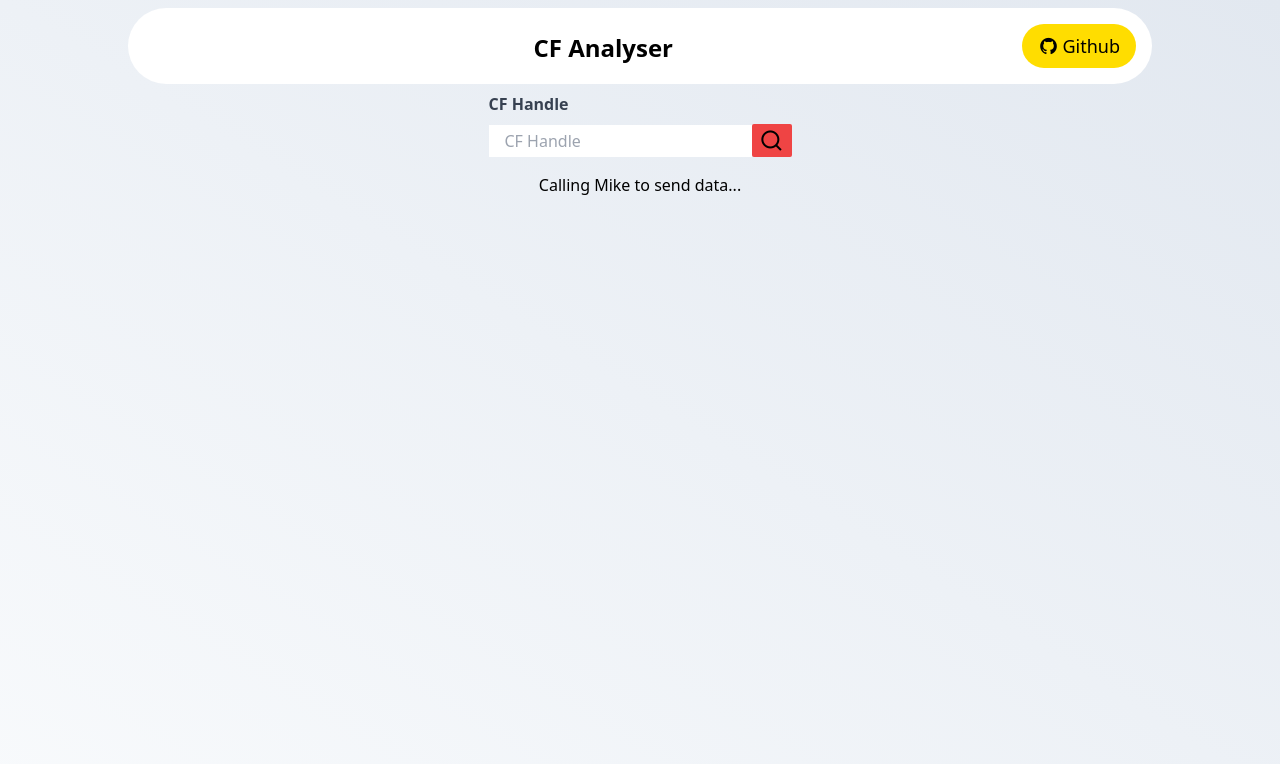
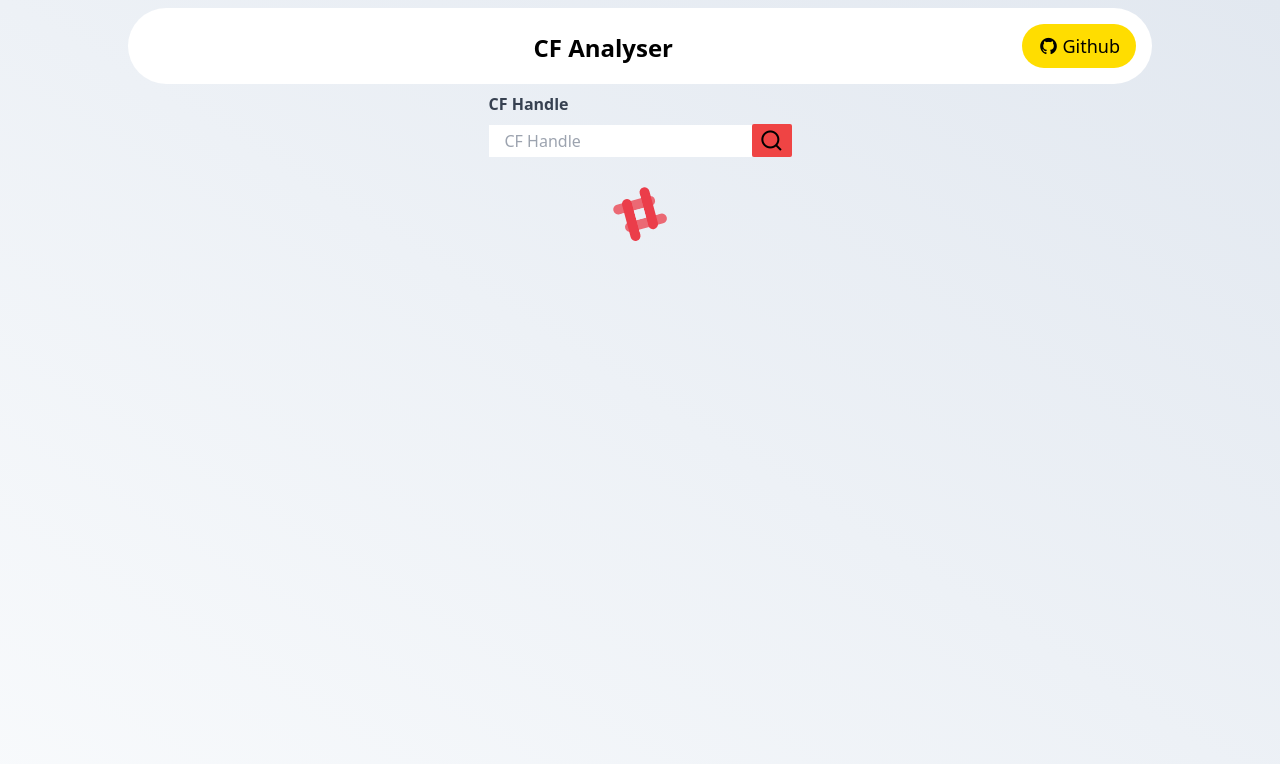
Before and after one commit to Wxld/CodeforcesAnalyzer, a React (Create React App) app: page / in a window 1280 px wide. Both pictures are taken after a click on the button 771 px from the left and 140 px from the top of the page. Shown: the top 764 px of the page. Built offline with nearby package versions, Linux system fonts and the light colour scheme; no server answers.

Commit message:
Loading and Error handling

```diff
--- /dev/null
+++ b/src/Components/ErrorHandler.js
@@ -0,0 +1,12 @@
+import React from 'react'
+
+const ErrorHandler = ({error}) => {
+  return (
+    <div className='w-full h-[75vh] m-0 p-0 flex flex-col items-center'>
+      <img className='mt-4 p-0 h-5/6' src={require("../asset/Search-rafiki.svg").default} alt="" />
+      <p className='text-xl text-gray-800'>Oops! {error}.</p>
+    </div>
+  )
+}
+
+export default ErrorHandler
--- /dev/null
+++ b/src/Components/LoadingHandler.js
@@ -0,0 +1,14 @@
+import React from 'react'
+import {HashLoader} from "react-spinners";
+
+const LoadingHandler = ({loading}) => {
+  const color = "#EB3D4A";
+
+  return (
+    <div className='my-8'>
+    <HashLoader color={color} loading={loading} size={50} />
+    </div>
+  )
+}
+
+export default LoadingHandler
--- a/src/Components/Main.js
+++ b/src/Components/Main.js
@@ -4,17 +4,22 @@ import { motion } from "framer-motion";
 import RatingTable from "./Tables/RatingTable";
 import Question from "./Question";
 import SearchBar from './Main/SearchBar';
+import ErrorHandler from './ErrorHandler';
+import LoadingHandler from './LoadingHandler';
 
 const Main = ({handle, setHandle}) => {
     const [searchResults, setSearchResults] = useState(false);
     const [profile, setProfile] = useState();
     const [loading, setLoading] = useState(false);
     const [name, setName] = useState("");
+    const [error, setError] = useState("");
 
     const searchHandler = () => {
+        setError("");
         setName(handle);
         setSearchResults(false)
         setLoading(true);
+        // setTimeout(() => {}, 5000)
         fetch(`https://codeforces.com/api/user.info?handles=${handle}`, {
           headers : {
             // 'Content-Type': 'application/json',
@@ -22,6 +27,18 @@ const Main = ({handle, setHandle}) => {
            }
         })
         .then(res => {
+          if(!res.ok)
+          {
+            if(parseInt(res.status) === 400)
+            {
+              setError("Username doesn't exist");
+            }
+            else
+            {
+              setError('Something went wrong!');
+            }
+            setLoading(false)
+          }
           return res.json();
         })
         .then(data => {
@@ -29,19 +46,23 @@ const Main = ({handle, setHandle}) => {
           setSearchResults(true);
           setLoading(false);
         })
+        .catch(err => {
+          console.log(err.message);
+        })
       }
 
     return (
+
         <div className='w-full flex flex-col justify-center items-center'>
 
             {/* New Search bar after the first search has been done. */}
-            <SearchBar handle={handle} setHandle={setHandle} searchHandler={searchHandler} />
+            <SearchBar handle={handle} setHandle={setHandle} searchHandler={searchHandler} setError={setError}/>
+
+            {/* Error handling */}
+            {error && <ErrorHandler error={error}/>}
 
             {/* Loading screen */}
-            {loading &&
-            <div className='my-4'>
-                <p>Calling Mike to send data...</p>
-            </div>}
+            {loading && <LoadingHandler loading={loading}/>}
 
             {/* Loading becomes false and search becomes true then this section is loaded */}
 
--- a/src/Components/Question.js
+++ b/src/Components/Question.js
@@ -298,7 +298,7 @@ const Question = ({name}) => {
             return res.json()
         })
         .then(data => {
-            console.log(data.result);
+            // console.log(data.result);
             setData(data.result);
             setCalc(true)
             setLoading(true)
```
Also changed, not shown: src/asset/Search-rafiki.svg (added), 1 other file (tests, documents, lock files or other folders).
